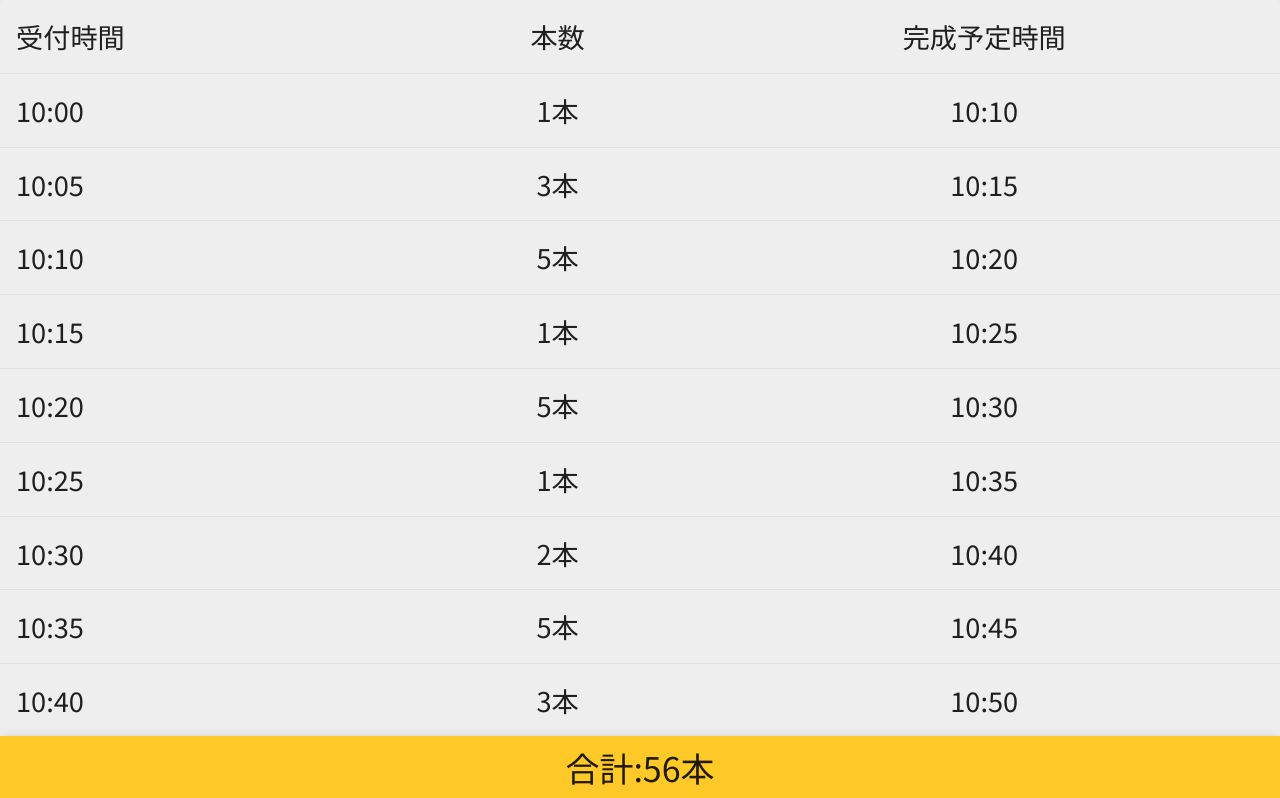
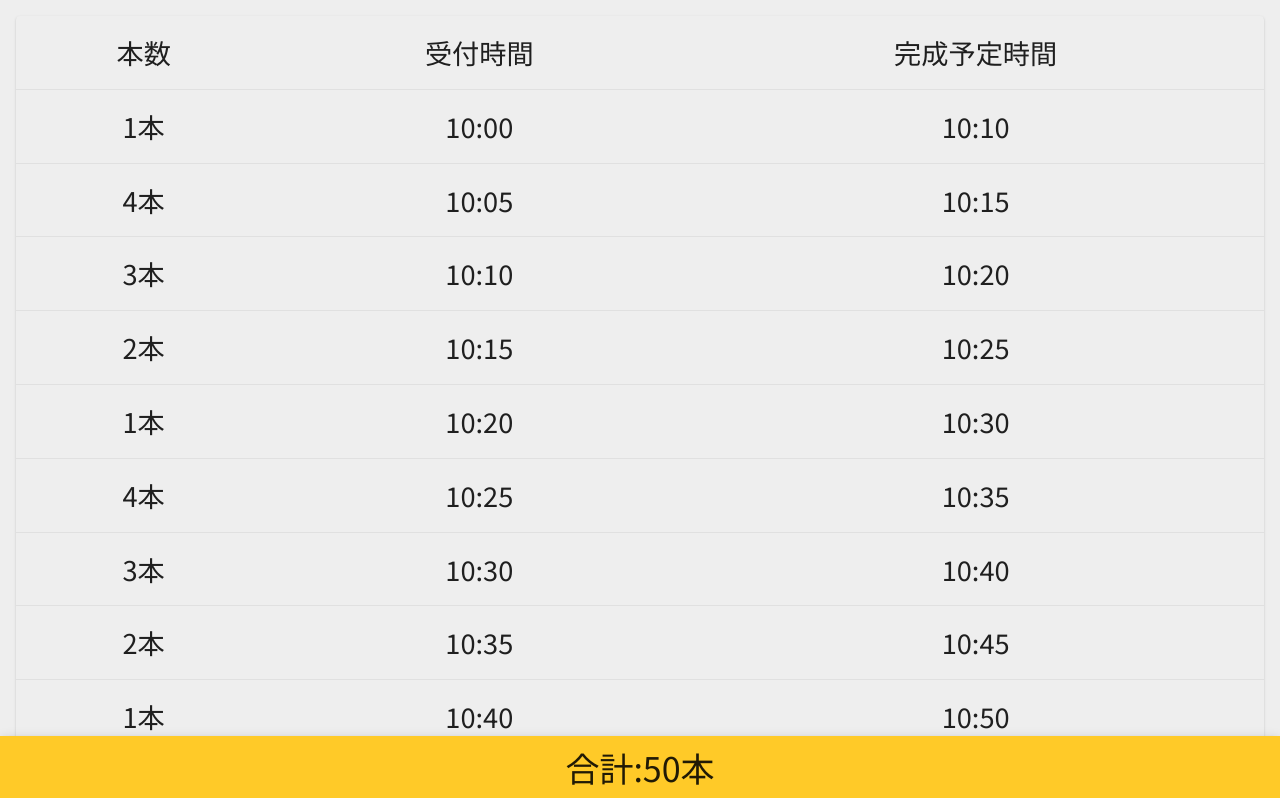
Before and after one commit to dokimiki/scfes23-foodorder, a Next.js app: page /I3/admin/potato in a window 1280 px wide. Shown: the top 798 px of the page. Built offline with nearby package versions, Linux system fonts and the light colour scheme.

Commit message:
complete potato

```diff
--- /dev/null
+++ b/src/app/I3/admin/potato/ReserveTable.tsx
@@ -0,0 +1,30 @@
+"use client";
+import * as React from "react";
+import TableCell from "@mui/material/TableCell";
+import TableRow from "@mui/material/TableRow";
+import Typography from "@mui/material/Typography";
+import { ReserveItem } from "@/libs/types/reserve";
+
+export function ReserveTable({ reserveItem }: { reserveItem: ReserveItem }) {
+    const receptionTime =
+        ("00" + reserveItem.receptionTime.getHours()).slice(-2) + ":" + ("00" + reserveItem.receptionTime.getMinutes()).slice(-2);
+    const completionTime =
+        ("00" + reserveItem.completionTime.getHours()).slice(-2) + ":" + ("00" + reserveItem.completionTime.getMinutes()).slice(-2);
+    return (
+        <TableRow>
+            <TableCell align="center">
+                <Typography fontSize={"1.7rem"} align="center">
+                    {reserveItem.qty}本
+                </Typography>
+            </TableCell>
+            <TableCell align="center">
+                <Typography fontSize={"1.7rem"}>{receptionTime}</Typography>
+            </TableCell>
+            <TableCell align="center">
+                <Typography fontSize={"1.7rem"} align="center">
+                    {completionTime}
+                </Typography>
+            </TableCell>
+        </TableRow>
+    );
+}
--- a/src/app/I3/admin/potato/page.tsx
+++ b/src/app/I3/admin/potato/page.tsx
@@ -1,3 +1,6 @@
+/** @jsxImportSource @emotion/react **/
+"use client";
+
 import * as React from "react";
 import Table from "@mui/material/Table";
 import TableBody from "@mui/material/TableBody";
@@ -10,6 +13,8 @@ import Typography from "@mui/material/Typography";
 import AppBar from "@mui/material/AppBar";
 import { ReserveItem } from "@/libs/types/reserve";
 import { Toolbar } from "@mui/material";
+import { css } from "@emotion/react";
+import { ReserveTable } from "./ReserveTable";
 
 export default function Potato() {
     const reserveLists: ReserveItem[] = Array(20)
@@ -18,13 +23,17 @@ export default function Potato() {
             let data: ReserveItem = {
                 receptionTime: new Date(new Date("2023/9/30 10:00").setMinutes(i * 5)),
                 completionTime: new Date(new Date("2023/9/30 10:00").setMinutes(i * 5 + 10)),
-                qty: Math.floor(Math.random() * 5) + 1,
+                qty: ((i * 39) % 4) + 1,
             };
             return data;
         });
 
     return (
-        <>
+        <main
+            css={css`
+                margin: 16px;
+            `}
+        >
             <AppBar position="fixed" sx={{ top: "auto", bottom: 0 }}>
                 <Toolbar>
                     <Typography variant="h4" align="center" sx={{ flexGrow: 1 }}>
@@ -41,15 +50,15 @@ export default function Potato() {
                 <Table aria-label="simple table">
                     <TableHead>
                         <TableRow>
-                            <TableCell>
-                                <Typography fontSize={"1.7rem"}>受付時間</Typography>
-                            </TableCell>
-                            <TableCell align="left">
+                            <TableCell align="center">
                                 <Typography fontSize={"1.7rem"} align="center">
                                     本数
                                 </Typography>
                             </TableCell>
-                            <TableCell align="left">
+                            <TableCell align="center">
+                                <Typography fontSize={"1.7rem"}>受付時間</Typography>
+                            </TableCell>
+                            <TableCell align="center">
                                 <Typography fontSize={"1.7rem"} align="center">
                                     完成予定時間
                                 </Typography>
@@ -66,30 +75,6 @@ export default function Potato() {
             </TableContainer>
 
             <Toolbar></Toolbar>
-        </>
+        </main>
     );
 }
-
-function ReserveTable({ reserveItem }: { reserveItem: ReserveItem }) {
-    const receptionTime =
-        ("00" + reserveItem.receptionTime.getHours()).slice(-2) + ":" + ("00" + reserveItem.receptionTime.getMinutes()).slice(-2);
-    const completionTime =
-        ("00" + reserveItem.completionTime.getHours()).slice(-2) + ":" + ("00" + reserveItem.completionTime.getMinutes()).slice(-2);
-    return (
-        <TableRow>
-            <TableCell>
-                <Typography fontSize={"1.7rem"}>{receptionTime}</Typography>
-            </TableCell>
-            <TableCell>
-                <Typography fontSize={"1.7rem"} align="center">
-                    {reserveItem.qty}本
-                </Typography>
-            </TableCell>
-            <TableCell>
-                <Typography fontSize={"1.7rem"} align="center">
-                    {completionTime}
-                </Typography>
-            </TableCell>
-        </TableRow>
-    );
-}
```
